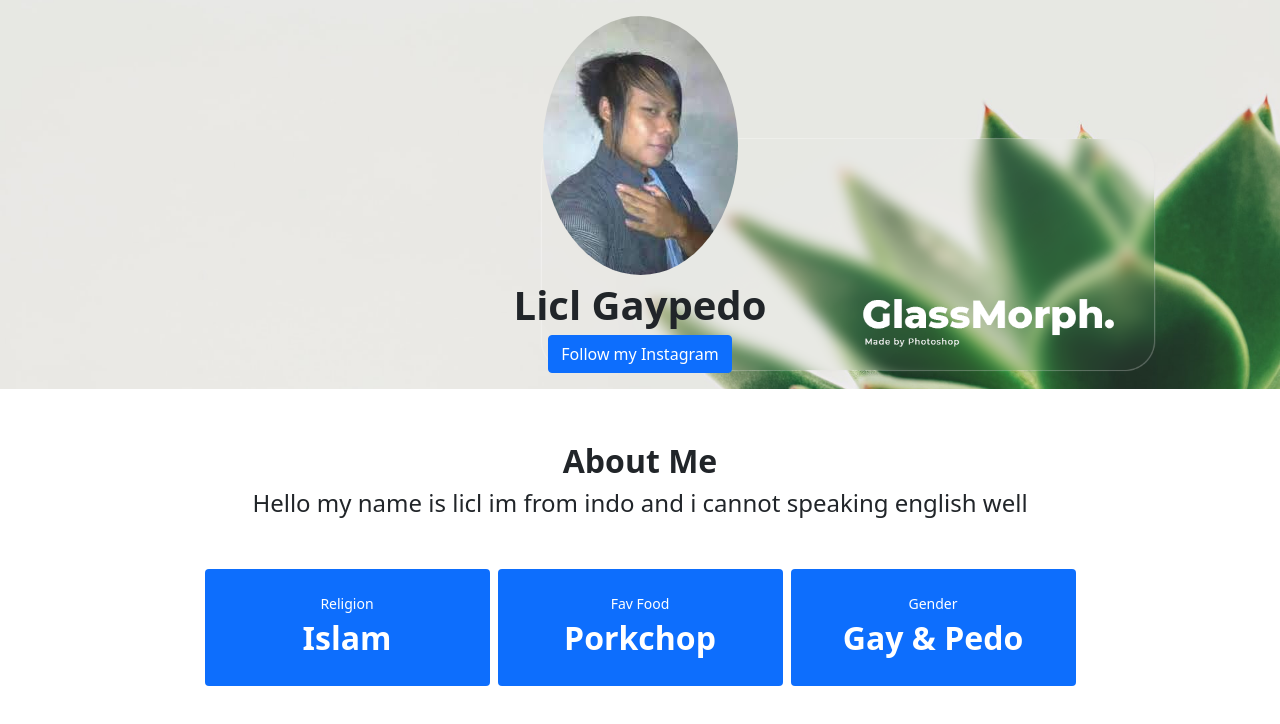
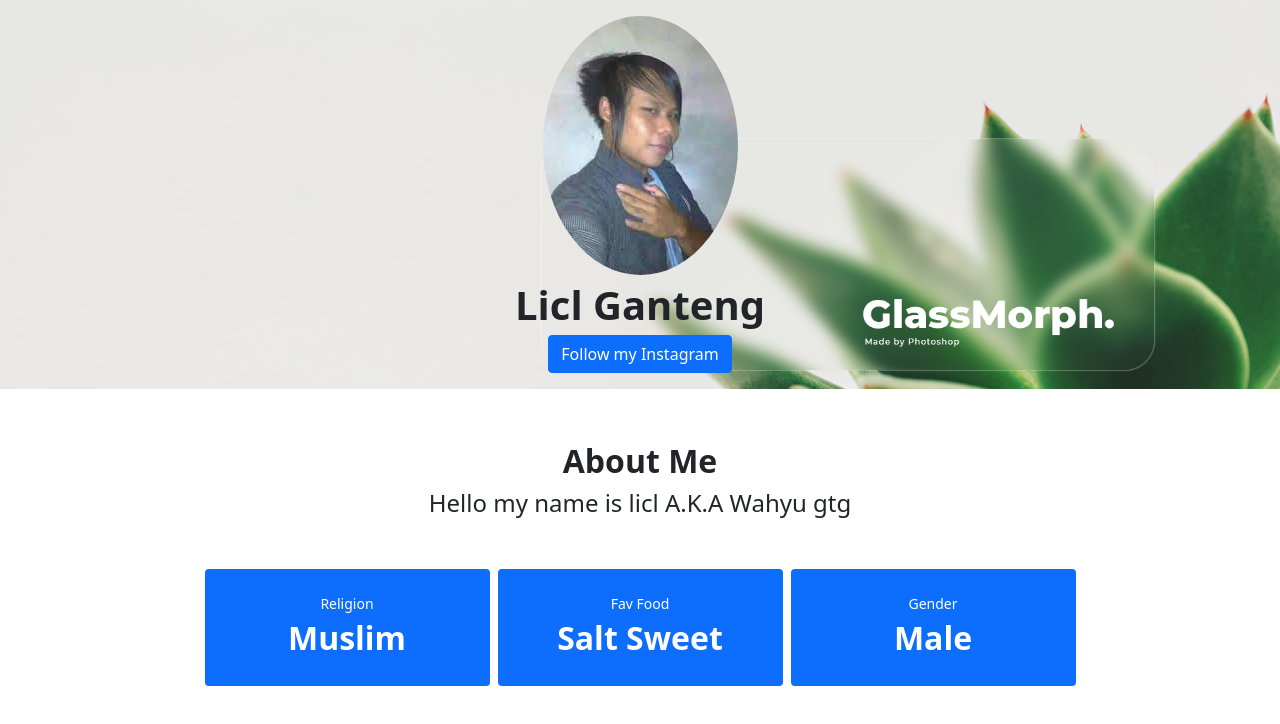
Before and after one commit to liclll/liclll.github.io, a plain HTML site: page index.html in a window 1280 px wide. Drawn offline with nearby package versions, Linux system fonts and the light colour scheme.

Commit message:
Update index.html

```diff
--- a/index.html
+++ b/index.html
@@ -25,7 +25,7 @@
         <div class="container">
             <div class="text-center p-3">
                 <img src="images.jpg" alt="" class="rounded-circle">
-                <div class="fs-1 fw-bold">Licl Gaypedo</div>
+                <div class="fs-1 fw-bold">Licl Ganteng</div>
                 <a href="https://instagram.com/fa.hru" class="btn btn-primary">Follow my Instagram</a>
             </div>
         </div>
@@ -33,19 +33,19 @@
     <section class="content mt-5">
         <div class="container text-center">
             <div class="fs-2 fw-bold">About Me</div>
-            <div class="fs-4">Hello my name is licl im from indo and i cannot speaking english well</div>
+            <div class="fs-4">Hello my name is licl A.K.A Wahyu gtg</div>
             <div class="row mt-5 justify-content-center mb-5">
                 <div class="col-lg-3 mx-1 p-4 bg-primary rounded text-white">
                     <div class="small">Religion</div>
-                    <div class="fs-2 fw-bold">Islam</div>
+                    <div class="fs-2 fw-bold">Muslim</div>
                 </div>
                 <div class="col-lg-3 mx-1 p-4 bg-primary rounded text-white">
                     <div class="small">Fav Food</div>
-                    <div class="fs-2 fw-bold">Porkchop</div>
+                    <div class="fs-2 fw-bold">Salt Sweet</div>
                 </div>
                 <div class="col-lg-3 mx-1 p-4 bg-primary rounded text-white">
                     <div class="small">Gender</div>
-                    <div class="fs-2 fw-bold">Gay & Pedo</div>
+                    <div class="fs-2 fw-bold">Male</div>
                 </div>
             </div>
         </div>
```
